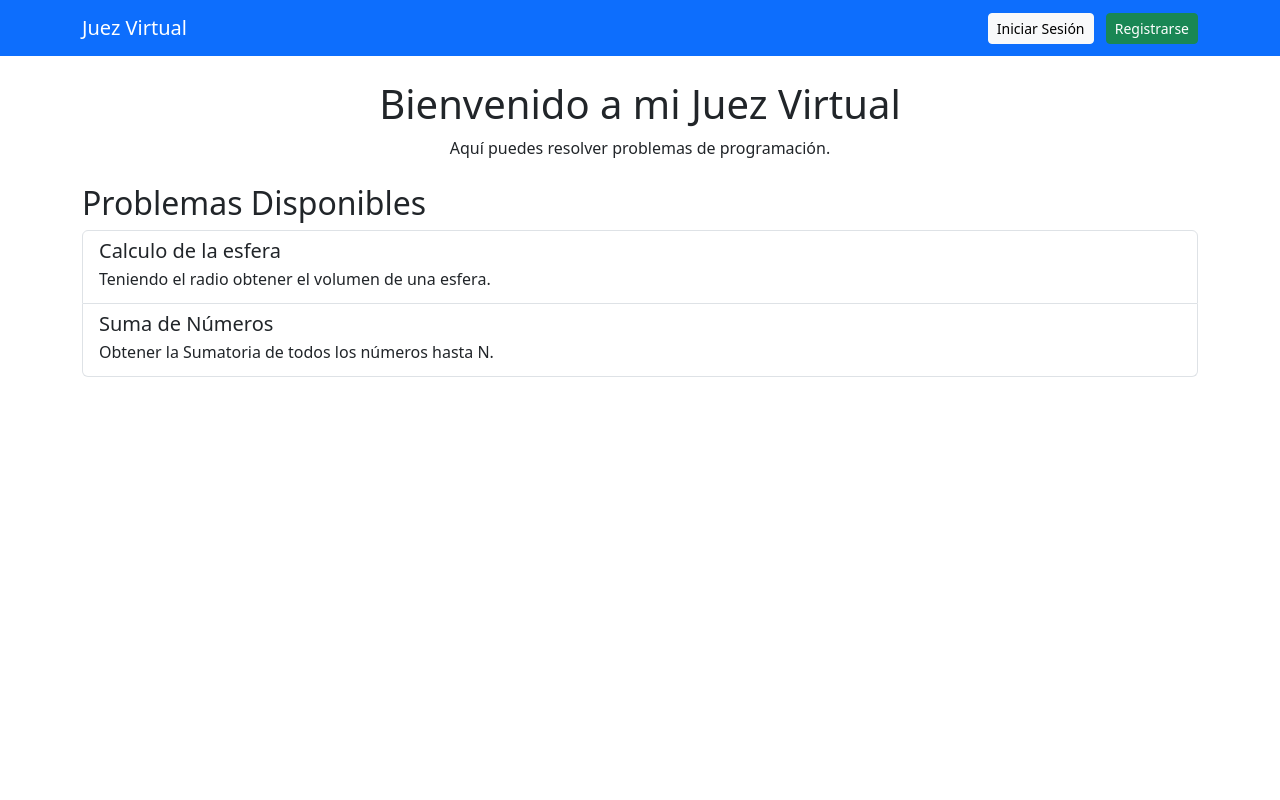
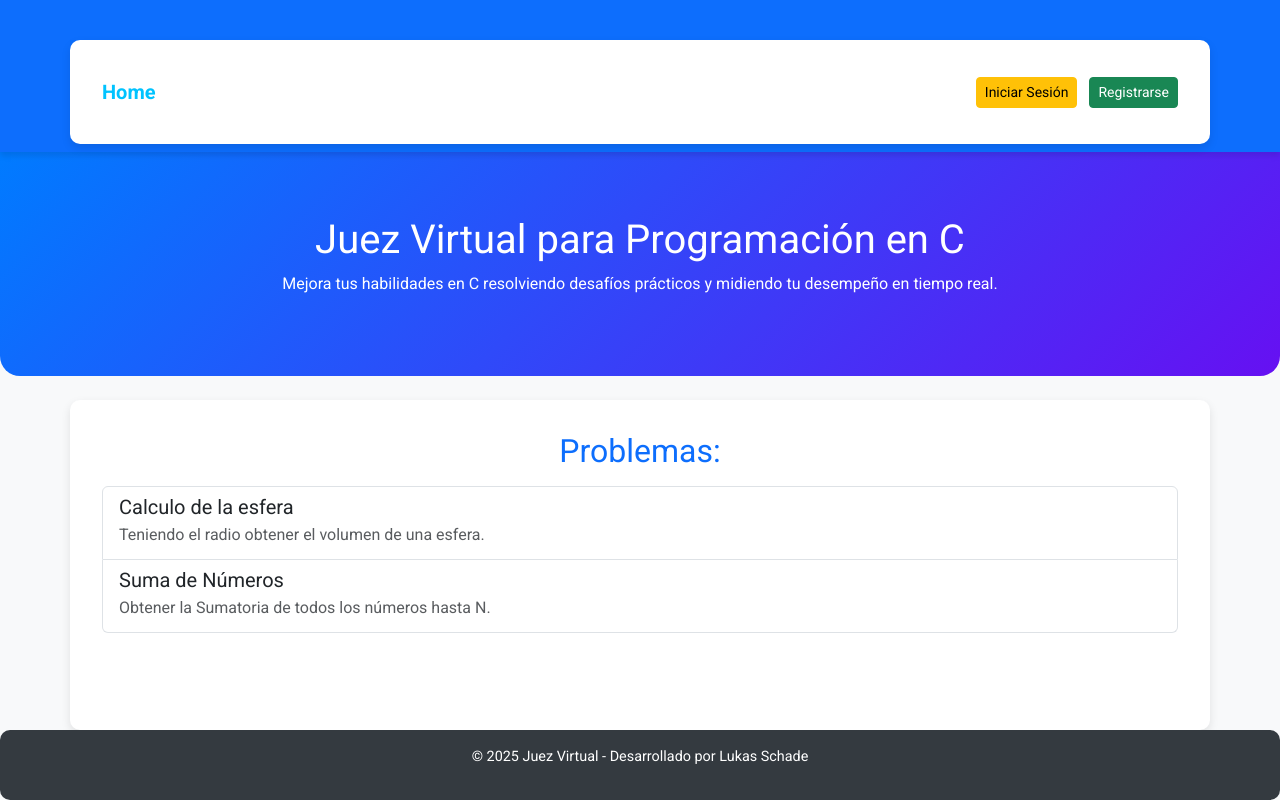
Before and after one commit to LukasSchadeV/P-memoria, a Django app: page / in a window 1280 px wide. Run offline with Django 5.2, Linux system fonts and the light colour scheme; data comes from the database, SQL or seed files in the repository; both versions use the stored data as it was after the commit.

Commit message:
arreglos visuales

```diff
--- a/inicio/admin.py
+++ /dev/null
@@ -1,4 +0,0 @@
-from django.contrib import admin
-from .models import Problema
-
-admin.site.register(Problema)
--- a/inicio/templates/base.html
+++ b/inicio/templates/base.html
@@ -11,7 +11,7 @@
     <!-- Barra de navegación -->
     <nav class="navbar navbar-expand-lg navbar-dark bg-primary">
         <div class="container">
-            <a class="navbar-brand" href="{% url 'pagina_inicio' %}">Juez Virtual</a>
+            <a class="navbar-brand" href="{% url 'pagina_inicio' %}">Home</a>
             <button class="navbar-toggler" type="button" data-bs-toggle="collapse" data-bs-target="#navbarNav">
                 <span class="navbar-toggler-icon"></span>
             </button>
--- a/inicio/templates/inicio/index.html
+++ b/inicio/templates/inicio/index.html
@@ -5,43 +5,102 @@
     <meta name="viewport" content="width=device-width, initial-scale=1.0">
     <title>Página de Inicio</title>
     <link href="https://cdn.jsdelivr.net/npm/bootstrap@5.3.0/dist/css/bootstrap.min.css" rel="stylesheet">
+    <link href="https://fonts.googleapis.com/css2?family=Roboto:wght@300;400;700&display=swap" rel="stylesheet">
+    <style>
+        body {
+            font-family: 'Roboto', sans-serif;
+            background-color: #f8f9fa;
+            display: flex;
+            flex-direction: column;
+            min-height: 100vh;
+        }
+        .navbar {
+            box-shadow: 0 4px 6px rgba(0, 0, 0, 0.1);
+        }
+        .hero-section {
+            text-align: center;
+            padding: 4rem 1rem;
+            background: linear-gradient(135deg, #007bff, #6610f2);
+            color: white;
+            border-radius: 0 0 20px 20px;
+        }
+        .list-group-item {
+            transition: 0.3s;
+        }
+        .list-group-item:hover {
+            transform: scale(1.02);
+            background: #f1f1f1;
+        }
+        .container {
+            background: white;
+            padding: 2rem;
+            border-radius: 10px;
+            box-shadow: 0 4px 10px rgba(0, 0, 0, 0.1);
+            margin-top: 2rem;
+            flex: 1;
+        }
+        .footer {
+            text-align: center;
+            color: #ddd;
+            font-size: 0.9rem;
+            padding: 1rem;
+            background: #343a40;
+            color: white;
+            border-radius: 10px;
+            margin-top: auto;
+        }
+        .navbar .text-light {
+            color: #f8f9fa !important;
+        }
+        .navbar .text-blue {
+            color: #00c3ff !important;
+        }
+        .navbar-brand {
+            color: #00c3ff !important;
+            font-weight: bold;
+        }
+    </style>
 </head>
 <body>
 
-    <!-- Barra de navegación azul -->
-    <nav class="navbar navbar-dark bg-primary">
+    <!-- Barra de navegación -->
+    <nav class="navbar navbar-expand-lg navbar-dark bg-primary">
         <div class="container d-flex justify-content-between">
-            <a class="navbar-brand" href="#">Juez Virtual</a>
-
-            <!-- Botones de autenticación -->
+            <a class="navbar-brand" href="#">Home</a>
             <div>
                 {% if user.is_authenticated %}
-                    <span class="text-light me-3">Hola, {{ user.first_name }} {{ user.last_name }}</span>
+                    <span class="text-blue me-3 fw-bold">Hola, {{ user.first_name }} {{ user.last_name }}</span>
                     <a href="{% url 'logout' %}" class="btn btn-danger btn-sm">Cerrar Sesión</a>
                 {% else %}
-                    <a href="{% url 'login' %}" class="btn btn-light btn-sm me-2">Iniciar Sesión</a>
+                    <a href="{% url 'login' %}" class="btn btn-warning btn-sm me-2">Iniciar Sesión</a>
                     <a href="{% url 'registro' %}" class="btn btn-success btn-sm">Registrarse</a>
                 {% endif %}
             </div>
         </div>
     </nav>
 
+    <!-- Hero Section -->
+    <div class="hero-section">
+        <h1>Juez Virtual para Programación en C</h1>
+        <p>Mejora tus habilidades en C resolviendo desafíos prácticos y midiendo tu desempeño en tiempo real.</p>
+    </div>
+
     <div class="container mt-4">
-        <h1 class="text-center">Bienvenido a mi Juez Virtual</h1>
-        <p class="text-center">Aquí puedes resolver problemas de programación.</p>
-
-        <!-- Lista de Problemas -->
-        <h2 class="mt-4">Problemas Disponibles</h2>
-        <div class="list-group">
+        <h2 class="text-center text-primary">Problemas:</h2>
+        <div class="list-group mt-3">
             {% for problema in problemas %}
                 <a href="{% url 'detalle_problema' problema.id %}" class="list-group-item list-group-item-action">
-                    <h5 class="mb-1">{{ problema.titulo }}</h5>
-                    <p class="mb-1">{{ problema.descripcion|truncatewords:20 }}</p>
+                    <h5 class="mb-1 text-dark">{{ problema.titulo }}</h5>
+                    <p class="mb-1 text-muted">{{ problema.descripcion|truncatewords:20 }}</p>
                 </a>
             {% empty %}
-                <p class="text-muted">No hay problemas disponibles por el momento.</p>
+                <p class="text-muted text-center">No hay problemas disponibles por el momento.</p>
             {% endfor %}
         </div>
+    </div>
+
+    <div class="footer">
+        <p>&copy; 2025 Juez Virtual - Desarrollado por Lukas Schade</p>
     </div>
 
     <script src="https://cdn.jsdelivr.net/npm/bootstrap@5.3.0/dist/js/bootstrap.bundle.min.js"></script>
--- a/juez/models.py
+++ b/juez/models.py
@@ -6,6 +6,7 @@ class Problema(models.Model):
     enunciado = models.TextField(default="Enunciado no disponible")  # Texto descriptivo del problema
     entrada_ejemplo = models.TextField(blank=True, null=True)  # Entrada de ejemplo (mostrada en el HTML)
     salida_ejemplo = models.TextField(blank=True, null=True)  # Salida de ejemplo (mostrada en el HTML)
+    ip_creacion = models.GenericIPAddressField(blank=True, null=True)  # Guardar IP de quien creó el problema
 
     # Campos para verificar el código (no se muestran en el HTML)
     entradas_prueba = models.TextField(help_text="Entradas de prueba separadas por líneas")
```
Also changed, not shown: inicio/forms.py (+33 -4 lines), inicio/templates/inicio/login.html (+22 -8 lines), juez/admin.py (+5 -3 lines), juez/templates/base.html (+31 -1 lines), db.sqlite3, juez/migrations/0005_problema_ip_creacion.py (added).
